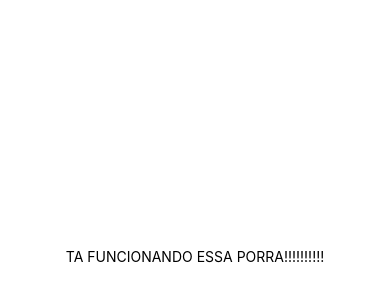
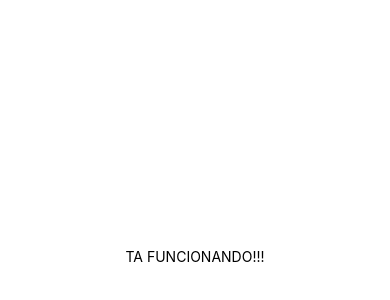
Before and after one commit to codinginrainbows/mobile-ListMySkills, a React Native app: screen / in a window 390 px wide. Shown: the part 166-466 px from the top of the page. Built offline with nearby package versions, Linux system fonts and the light colour scheme.

Commit message:
homePage finished

```diff
--- a/App.tsx
+++ b/App.tsx
@@ -1,20 +1,5 @@
-import { StatusBar } from 'expo-status-bar';
-import { StyleSheet, Text, View } from 'react-native';
+import { Home } from './src/pages/Home'
 
 export default function App() {
-  return (
-    <View style={styles.container}>
-      <Text>TA FUNCIONANDO ESSA PORRA!!!!!!!!!!</Text>
-      <StatusBar style="auto" />
-    </View>
-  );
-}
-
-const styles = StyleSheet.create({
-  container: {
-    flex: 1,
-    backgroundColor: '#fff',
-    alignItems: 'center',
-    justifyContent: 'center',
-  },
-});
+  return <Home />
+};
--- /dev/null
+++ b/src/pages/Home.tsx
@@ -0,0 +1,20 @@
+import { StatusBar } from 'expo-status-bar';
+import { StyleSheet, Text, View } from 'react-native';
+
+export function Home() {
+    return (
+        <View style={styles.container}>
+            <Text>TA FUNCIONANDO!!!</Text>
+            <StatusBar style="auto" />
+        </View>
+    );
+}
+
+const styles = StyleSheet.create({
+    container: {
+        flex: 1,
+        backgroundColor: '#fff',
+        alignItems: 'center',
+        justifyContent: 'center',
+    },
+});
```
